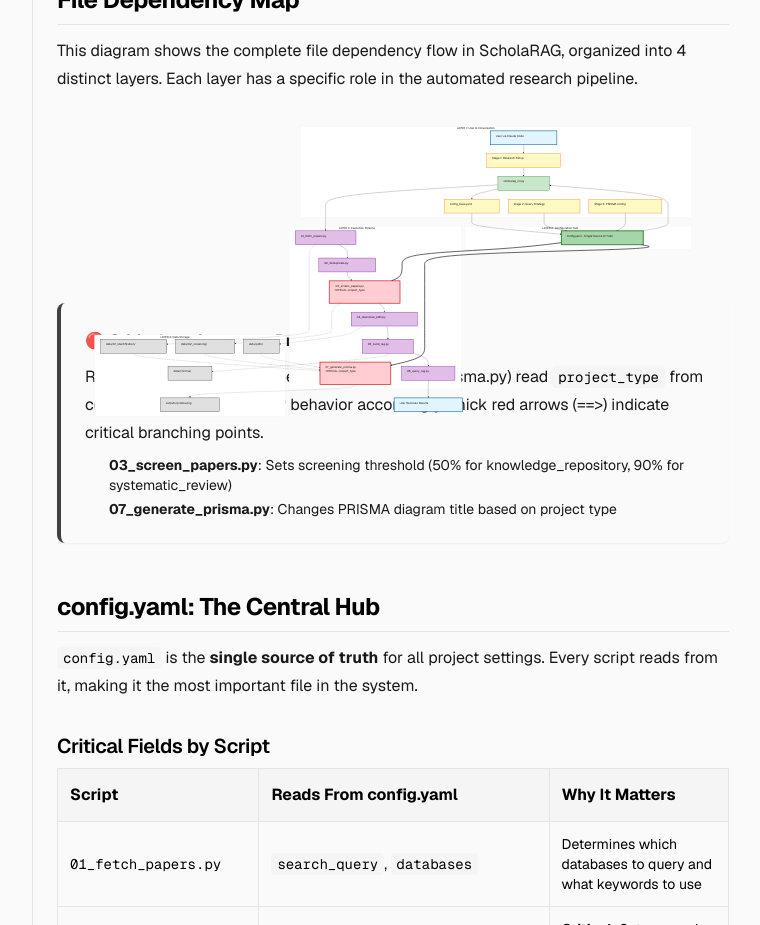
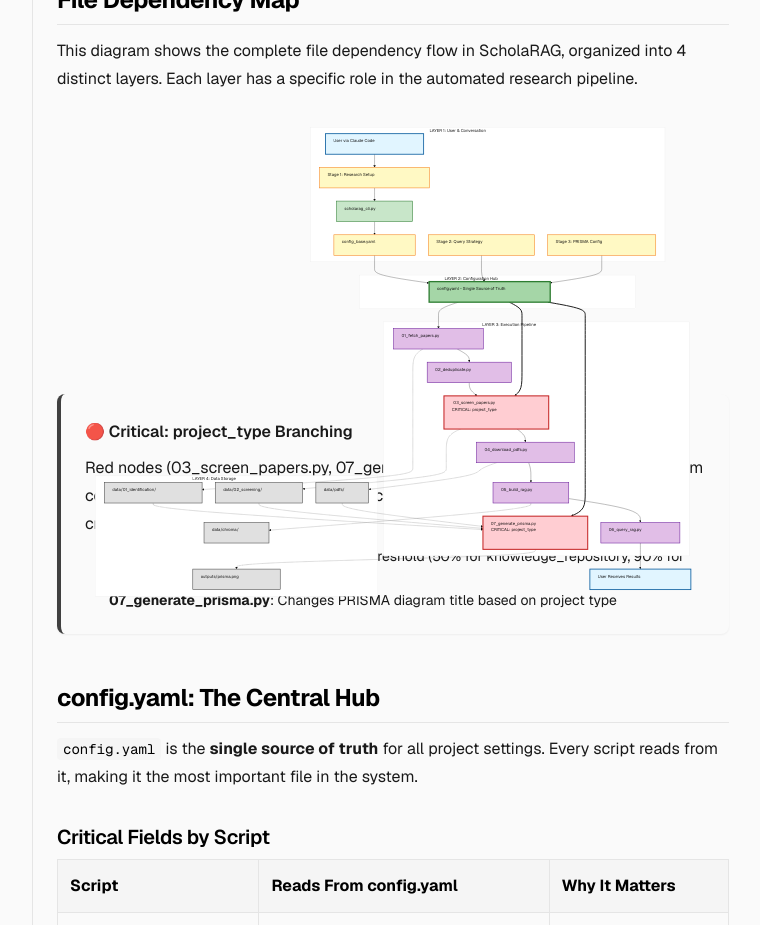
Before and after one commit to HosungYou/ResearcherRAG-helper, a Next.js app in the folder frontend/: page /codebook/architecture in a window 1280 px wide. Shown: the part 1160-2085 px from the top of the page, without its empty margins (223-983 px from the left). Built offline with nearby package versions, Linux system fonts and the light colour scheme.

Commit message:
Fix circular reference: remove ConfigYAML->CLI->Script01, use ConfigYAML->Script01 directly

```diff
--- a/frontend/app/codebook/architecture/page.tsx
+++ b/frontend/app/codebook/architecture/page.tsx
@@ -109,8 +109,7 @@ graph TB
     Stage2 --> ConfigYAML
     Stage3 --> ConfigYAML
 
-    ConfigYAML --> CLI
-    CLI --> Script01
+    ConfigYAML --> Script01
 
     ConfigYAML ===> Script03
     ConfigYAML ===> Script07
```
